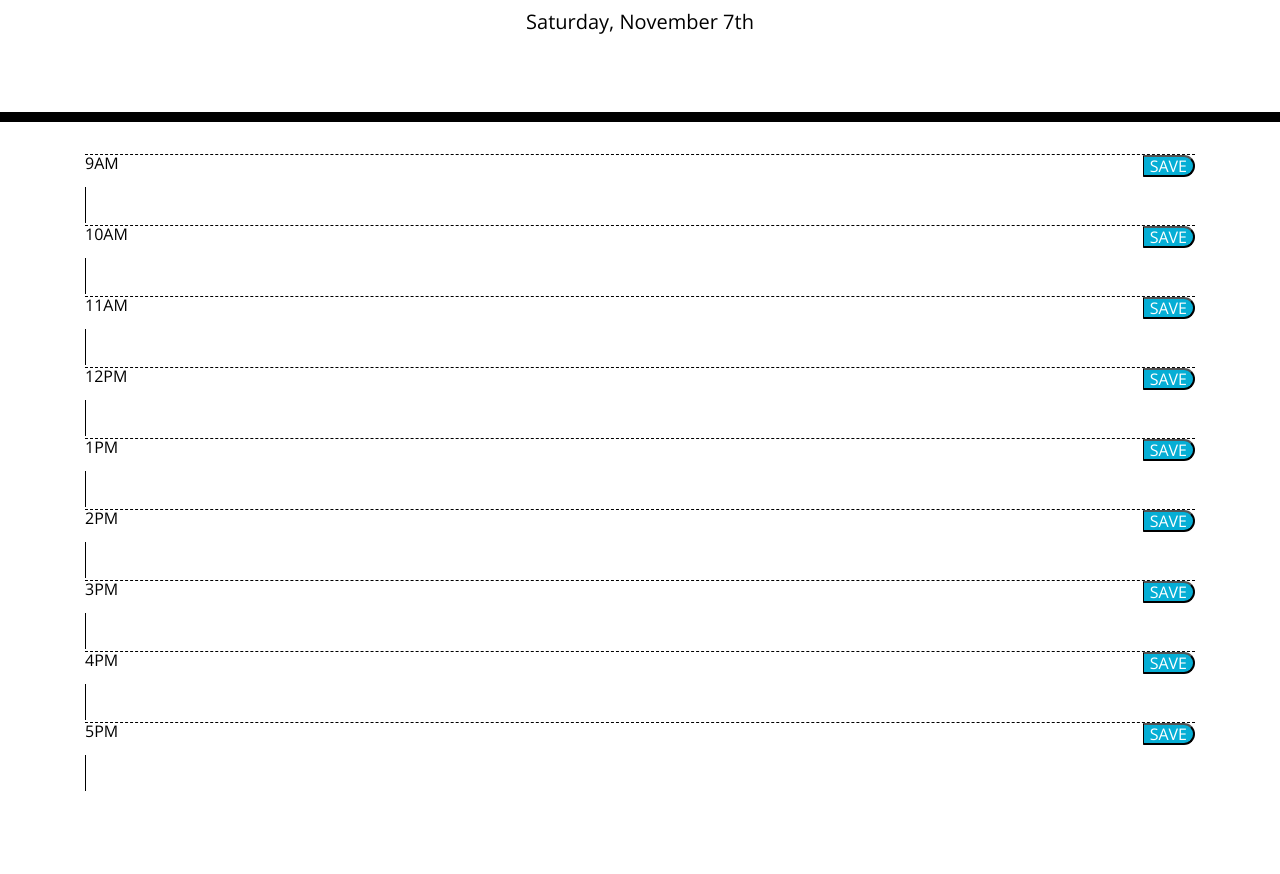
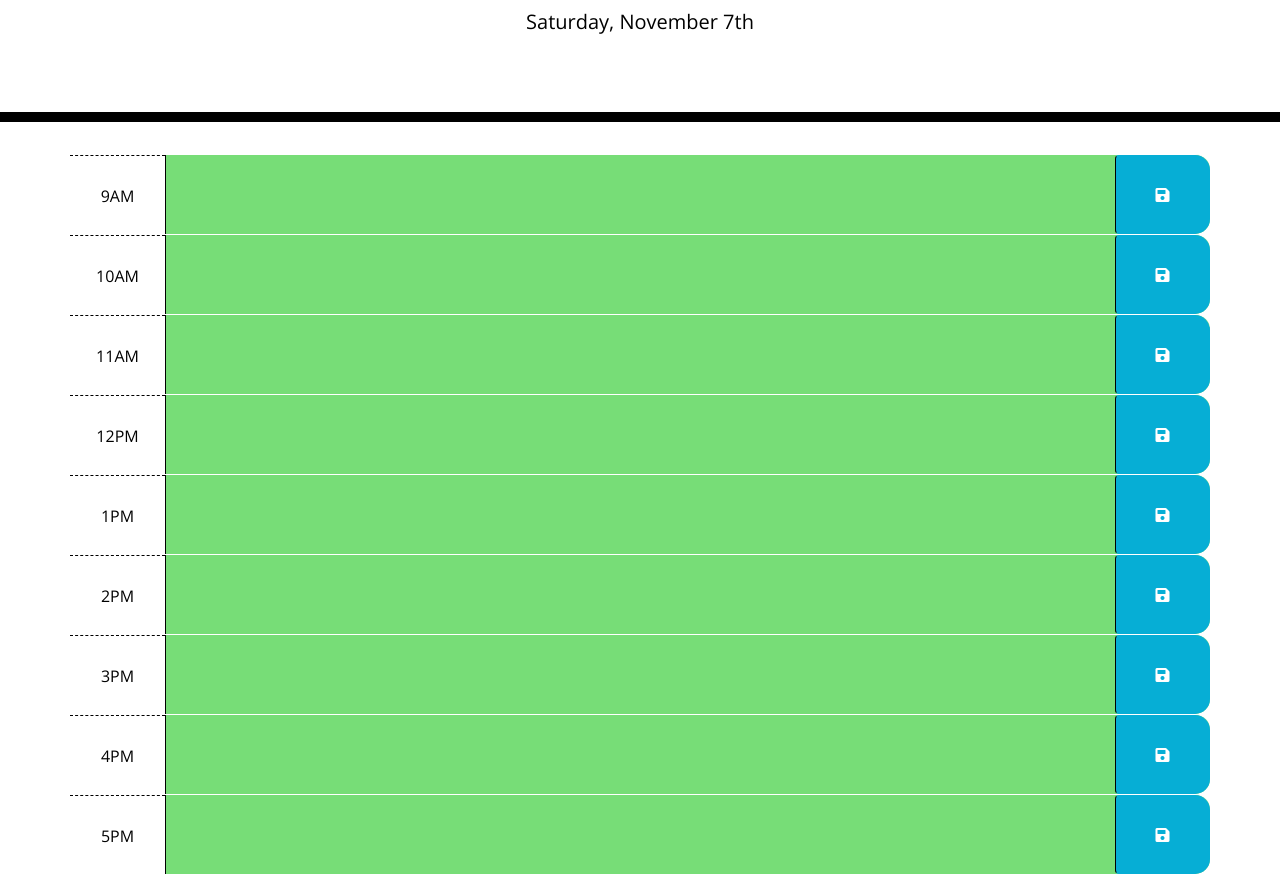
Before and after one commit to nmichel123/Third-Party-API-s-HW, a plain HTML site: page index.html in a window 1280 px wide. Shown: the part 182-1056 px from the top of the page. Before the commit the page ends 975 px from the top, so only its background shows below. Drawn offline with nearby package versions, Linux system fonts and the light colour scheme.

Commit message:
finished

```diff
--- a/index.html
+++ b/index.html
@@ -18,90 +18,88 @@
     <h1 class="display-3">Work Day Planner</h1>
     <p class="lead">A simple calendar app for scheduling your work day</p>
     <p id="currentDay" class="lead"></p>
+  </header>
 
-
-  </header>
   <div class="container">
-    <div id="9AM" class="hour">
-      <button id= "saveBtn" type="button" class="saveBtn saveBtn i:hover" style="float:right">SAVE</button>
-      <p>9AM</p>
-    <div class="time-block"></div>
-    <textarea rows=1 cols=50></textarea>
+    <div id="hour-9" class="row time-block">
+      <div class="col-md-1 hour">
+        9AM
       </div>
+      <textarea class="col-md-10 description">
+      </textarea>
+      <button class="btn saveBtn col-md-1"><i class="fas fa-save"></i></button>
   </div>
 
-  <div class="container">
-    <div id="10AM" class="hour">
-      <button id= "saveBtn" type="button" class="saveBtn saveBtn i:hover" style="float:right">SAVE</button>
-      <p>10AM</p>
-    <div class="time-block"></div>
-    <textarea rows=1 cols=50></textarea>
+  <div id="hour-10" class="row time-block">
+      <div class="col-md-1 hour">
+        10AM
       </div>
+      <textarea class="col-md-10 description">
+      </textarea>
+    <button class="btn saveBtn col-md-1"><i class="fas fa-save"></i></button>
   </div>
 
-  <div class="container">
-      <div id="11AM" class="hour">
-        <button id= "saveBtn" type="button" class="saveBtn saveBtn i:hover" style="float:right">SAVE</button>
-        <p>11AM</p>
-      <div class="time-block"></div>
-      <textarea rows=1 cols=50></textarea>
+  <div id="hour-11" class="row time-block">
+      <div class="col-md-1 hour">
+        11AM
       </div>
+      <textarea class="col-md-10 description">
+      </textarea>
+      <button class="btn saveBtn col-md-1"><i class="fas fa-save"></i></button>
   </div>
 
-</header>
-<div class="container">
-  <div id="12PM" class="hour">
-    <button id= "saveBtn" type="button" class="saveBtn saveBtn i:hover" style="float:right">SAVE</button>
-    <p>12PM</p>
-  <div class="time-block"></div>
-  <textarea rows=1 cols=50></textarea>
+  <div id="hour-12" class="row time-block">
+      <div class="col-md-1 hour">
+        12PM
       </div>
+      <textarea class="col-md-10 description">
+      </textarea>
+      <button class="btn saveBtn col-md-1"><i class="fas fa-save"></i></button>
   </div>
 
-<div class="container">
-  <div id="1PM" class="hour">
-    <button id= "saveBtn" type="button" class="saveBtn saveBtn i:hover" style="float:right">SAVE</button>
-    <p>1PM</p>
-  <div class="time-block"></div>
-  <textarea rows=1 cols=50></textarea>
+  <div id="hour-13" class="row time-block">
+      <div class="col-md-1 hour">
+        1PM
       </div>
+      <textarea class="col-md-10 description">
+      </textarea>
+      <button class="btn saveBtn col-md-1"><i class="fas fa-save"></i></button>
   </div>
 
-<div class="container">
-    <div id="2PM" class="hour">
-      <button id= "saveBtn" type="button" class="saveBtn saveBtn i:hover" style="float:right">SAVE</button>
-      <p>2PM</p>
-    <div class="time-block"></div>
-    <textarea rows=1 cols=50></textarea>
+  <div id="hour-14" class="row time-block">
+      <div class="col-md-1 hour">
+        2PM
       </div>
+      <textarea class="col-md-10 description">
+      </textarea>
+      <button class="btn saveBtn col-md-1"><i class="fas fa-save"></i></button>
   </div>
 
-</header>
-<div class="container">
-  <div id="3PM" class="hour">
-    <button id= "saveBtn" type="button" class="saveBtn saveBtn i:hover" style="float:right">SAVE</button>
-    <p>3PM</p>
-  <div class="time-block"></div>
-  <textarea rows=1 cols=50></textarea>
+  <div id="hour-15" class="row time-block">
+      <div class="col-md-1 hour">
+        3PM
       </div>
+      <textarea class="col-md-10 description">
+      </textarea>
+      <button class="btn saveBtn col-md-1"><i class="fas fa-save"></i></button>
   </div>
 
-<div class="container">
-  <div id="4PM" class="hour">
-    <button id= "saveBtn" type="button" class="saveBtn saveBtn i:hover" style="float:right">SAVE</button>
-    <p>4PM</p>
-  <div class="time-block"></div>
-  <textarea rows=1 cols=50></textarea>
+  <div id="hour-16" class="row time-block">
+      <div class="col-md-1 hour">
+        4PM
       </div>
+      <textarea class="col-md-10 description">
+      </textarea>
+      <button class="btn saveBtn col-md-1"><i class="fas fa-save"></i></button>
   </div>
 
-<div class="container">
-    <div id="5PM" class="hour">
-      <button id= "saveBtn" type="button" class="saveBtn saveBtn i:hover" style="float:right">SAVE</button>
-      <p>5PM</p>
-    <div class="time-block"></div>
-    <textarea rows=1 cols=50></textarea>
+  <div id="hour-17" class="row time-block">
+      <div class="col-md-1 hour">
+        5PM
       </div>
+      <textarea class="col-md-10 description">
+      </textarea>
+      <button class="btn saveBtn col-md-1"><i class="fas fa-save"></i></button>
   </div>
 
 
@@ -109,15 +107,7 @@
 
 <script src="https://cdnjs.cloudflare.com/ajax/libs/moment.js/2.24.0/moment.min.js"></script>
 
-  <script>
-
-    $("#currentDay").text(moment().format('dddd, MMMM Do'));
-
-
-
-
-  </script>
-
+<script src="script.js"></script>
 
 </body>
 
--- a/script.js
+++ b/script.js
@@ -0,0 +1,54 @@
+$(document).ready(function() {
+    // listen for save button clicks
+    $(".saveBtn").on("click", function (){
+        // get nearby values
+        var value = $(this).siblings(".description").val();
+        var time = $(this).parent().attr("id");
+
+        // save in local storage
+        localStorage.setItem(time, value)
+    });
+
+    function hourUpdater() {
+    // moment js to get current hours
+    var currentHour = moment().hours();
+
+    // function to loop over time blocks
+    $(".time-block").each(function(){
+        var blockHour = parseInt($(this).attr("id").split("-")[1]);
+
+        // if else statements to check if hour has passed
+        if (blockHour < currentHour) {
+            $(this).addClass("past");
+        }
+        else if (blockHour === currentHour) {
+            $(this).removeClass("past");
+            $(this).addClass("present");
+        }
+        else {
+            $(this).removeClass("past");
+            $(this).removeClass("present");
+            $(this).addClass("future");
+        }
+    });
+    }
+
+    hourUpdater();
+
+    // interval to check if current time needs to be updated
+    var interval = setInterval(hourUpdater, 15000);
+
+    // loads any saved data from local storage
+    $("#hour-9 .description").val(localStorage.getItem("hour-9"));
+    $("#hour-10 .description").val(localStorage.getItem("hour-10"));
+    $("#hour-11 .description").val(localStorage.getItem("hour-11"));
+    $("#hour-12 .description").val(localStorage.getItem("hour-12"));
+    $("#hour-13 .description").val(localStorage.getItem("hour-13"));
+    $("#hour-14 .description").val(localStorage.getItem("hour-14"));
+    $("#hour-15 .description").val(localStorage.getItem("hour-15"));
+    $("#hour-16 .description").val(localStorage.getItem("hour-16"));
+    $("#hour-17 .description").val(localStorage.getItem("hour-17"));
+
+    // displays the current date in time at the top of page
+    $("#currentDay").text(moment().format('dddd, MMMM Do'));
+});
```
Also changed, not shown: workday.png (added), workdayschedulerscreenshot.png (deleted), 2 other files. Lines whose indentation alone changed are shown as unchanged.
